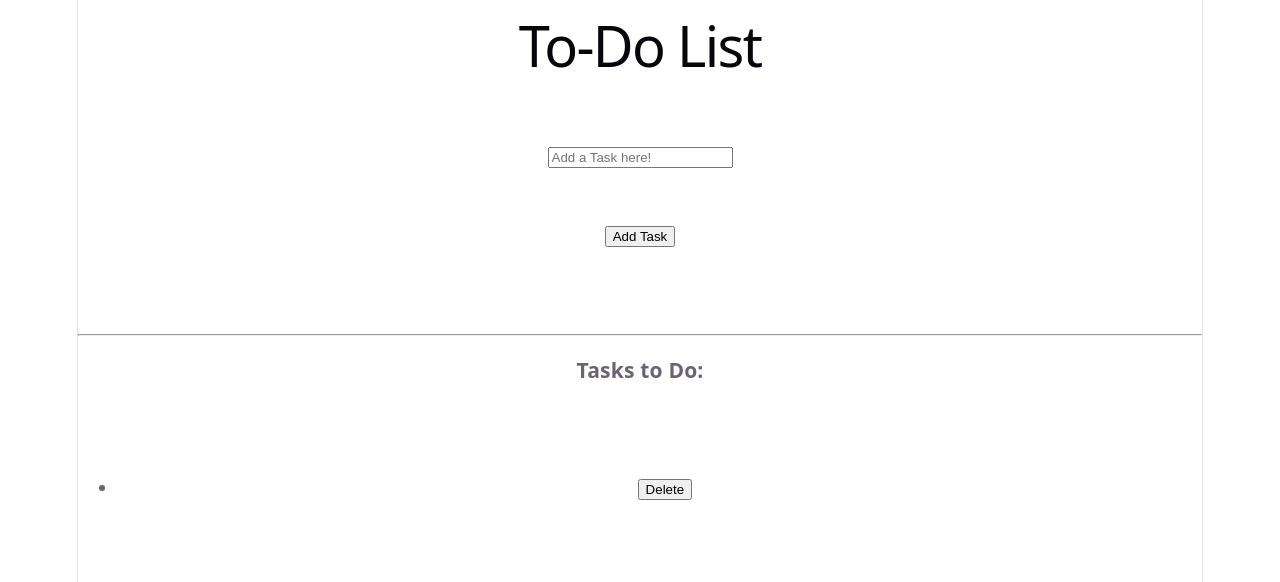
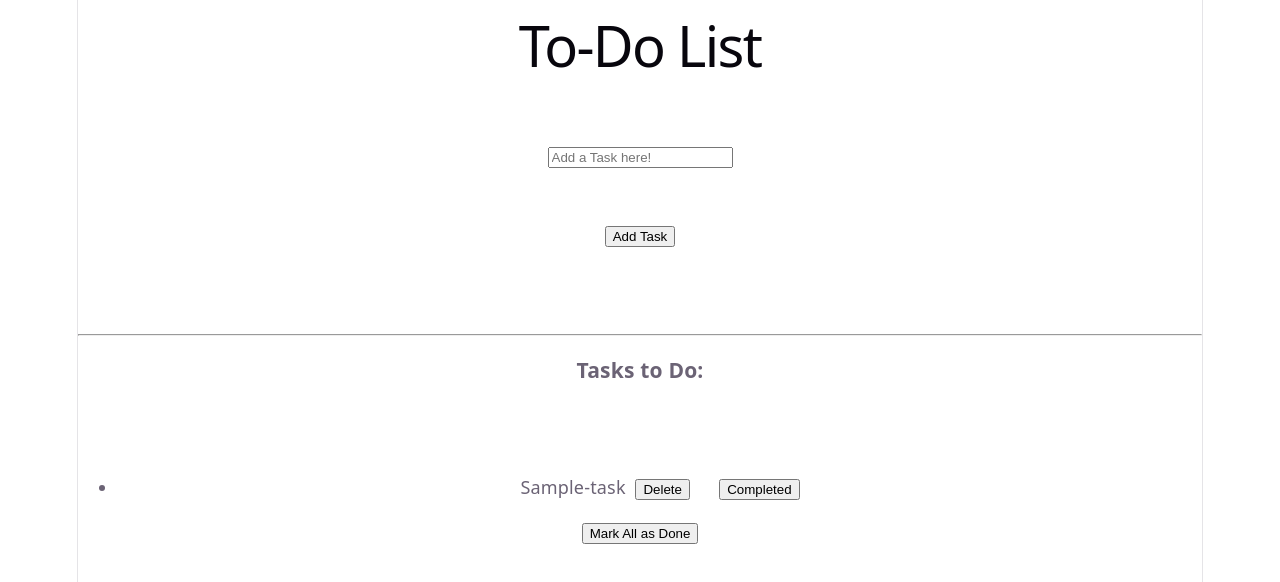
Before and after one commit to Bhargav-Bhamare/React-ToDo, a React (Vite) app: page / in a window 1280 px wide. Shown: the top 582 px of the page. Built offline with nearby package versions, Linux system fonts and the light colour scheme.

Commit message:
Adding Update Feature

```diff
--- a/src/TodoList.jsx
+++ b/src/TodoList.jsx
@@ -1,12 +1,12 @@
 import { use, useState } from "react";
 import { v4 as uuidv4 } from 'uuid';
 export default function TodoList(){
-    let [todos, setTodos] = useState([{key: "Sample-task", id: uuidv4() }]);
+    let [todos, setTodos] = useState([{task: "Sample-task", id: uuidv4() }]);
     let [newTodo, setNewTodo] = useState("");
 
     let addNewTask = ()=>{
         setTodos((prevTodos) =>{
-            return [...todos,{task: newTodo, id: uuidv4()}];
+            return [...prevTodos,{task: newTodo, id: uuidv4()}];
         });
         setNewTodo("");
     }
@@ -16,8 +16,44 @@ export default function TodoList(){
     }
 
     let deleteTodo = (id)=>{
-        setTodos((prevTodos) => todos.filter((prevTodos) => prevTodos.id != id));
+        setTodos((prevTodos) => todos.filter((todos) => todos.id != id));
     }
+
+    // let completeTodo = (id) =>{
+    //     setTodos((prevTasks)=>{
+    //         prevTasks.map((todo) =>{
+    //             if(todo.id === id){
+    //                 todo.style = {textDecoration: "line-through"};
+    //             }
+    //         })
+    //     })
+    // }
+
+    let UpperCaseAll = () =>{
+        setTodos((prevTasks) =>
+        prevTasks.map((todo) =>{
+            return{
+                ...todo,
+                task: todo.task.toUpperCase(),
+            };
+        })
+        );
+    };
+
+    let upperCaseOne = (id) =>{
+        setTodos((prevTasks) =>
+            prevTasks.map((todo) =>{
+                if(todo.id === id){
+                    return{
+                        ...todo,
+                        task: todo.task.toUpperCase(),
+                    };
+                }else{
+                    return todo;
+                }
+            })
+        );
+    };
     return(
         <div>
         <h1>To-Do List</h1>
@@ -36,10 +72,13 @@ export default function TodoList(){
                         <span>{todo.task}</span>
                         &nbsp;&nbsp;
                         <button onClick ={ () => deleteTodo(todo.id)}>Delete</button>
+                        &nbsp;&nbsp;&nbsp;&nbsp;&nbsp;&nbsp;
+                        <button onClick={() => upperCaseOne(todo.id)}>Completed</button>
                     </li>
                 )
             )}
         </ul>
+        <button onClick={UpperCaseAll}>Mark All as Done</button>
         </div>
     );
 }
```
